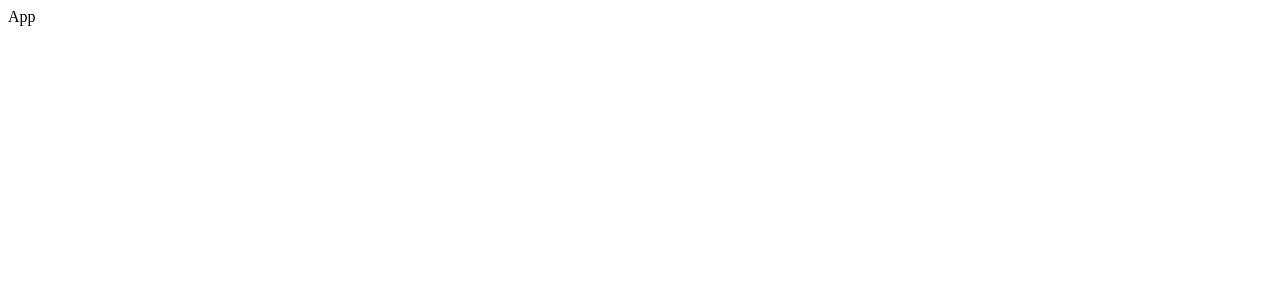
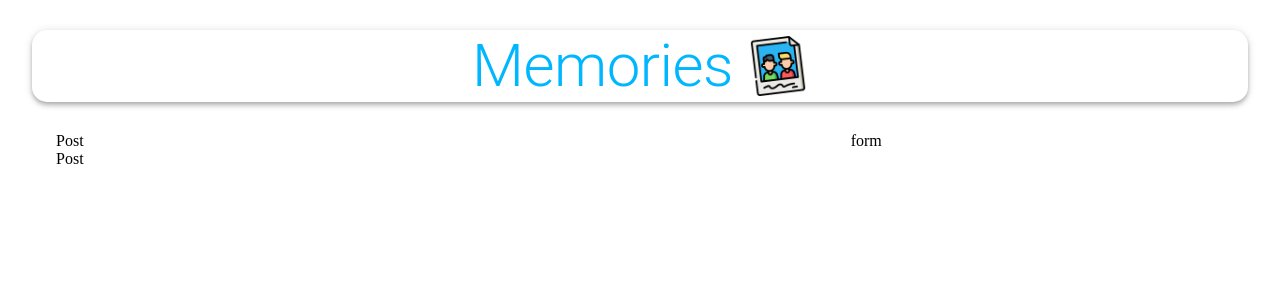
Before and after one commit to deshaXii/Memories-React-Application, a React (Create React App) app: page / in a window 1280 px wide. Shown: the top 300 px of the page. Built offline with nearby package versions, Linux system fonts and the light colour scheme.

Commit message:
create app style with matiral style and style our form and posts and post components

```diff
--- a/src/App.jsx
+++ b/src/App.jsx
@@ -1,8 +1,38 @@
+import { Container, AppBar, Typography, Grow, Grid } from "@material-ui/core";
+import Posts from "./components/Posts/Posts";
+import Form from "./components/Form/Form";
+import memories from "./images/memories.png";
+
+import useStyles from "./styles";
+
 const App = () => {
+  const classes = useStyles()
   return (
-    <div className="App">
-      <span>App</span>
-    </div>
+    <Container maxidth="lg">
+      <AppBar className={classes.appBar} position="static" color="inherit">
+        <Typography  className={classes.heading} align="center" variant="h2">
+          Memories
+        </Typography>
+        <img src={memories}  className={classes.image} alt="memories" height="60" />
+      </AppBar>
+      <Grow in>
+        <Container>
+          <Grid
+            container
+            justify="space-between"
+            alignItems="stretch"
+            spacing={3}
+          >
+            <Grid item xs={12} sm={7}>
+              <Posts />
+            </Grid>
+            <Grid item xs={12} sm={4}>
+                <Form />
+            </Grid>
+          </Grid>
+        </Container>
+      </Grow>
+    </Container>
   );
 };
 
--- a/src/components/Form/Form.jsx
+++ b/src/components/Form/Form.jsx
@@ -0,0 +1,9 @@
+import React from 'react'
+
+const Form = () => {
+    return (
+        <div>form</div>
+    )
+}
+
+export default Form
--- a/src/components/Posts/Posts.jsx
+++ b/src/components/Posts/Posts.jsx
@@ -0,0 +1,13 @@
+import React from "react";
+import Post from "./Post/Post";
+
+const Posts = () => {
+  return (
+    <>
+      <div>Post</div>
+      <Post />
+    </>
+  );
+};
+
+export default Posts;
--- a/src/components/Posts/post/Post.jsx
+++ b/src/components/Posts/post/Post.jsx
@@ -0,0 +1,9 @@
+import React from 'react'
+
+const Post = () => {
+    return (
+        <div>Post</div>
+    )
+}
+
+export default Post
--- /dev/null
+++ b/src/styles.js
@@ -0,0 +1,18 @@
+import { makeStyles } from "@material-ui/core/styles";
+
+export default makeStyles(() => ({
+  appBar: {
+    borderRadius: 15,
+    margin: "30px 0",
+    display: "flex",
+    flexDirection: "row",
+    justifyContent: "center",
+    alignItems: "center",
+  },
+  heading: {
+    color: "rgba(0,183,255, 1)",
+  },
+  image: {
+    marginLeft: "15px",
+  },
+}));
```
Also changed, not shown: src/components/Form/style.js (+24 -0 lines), src/components/Posts/post/style.js (+52 -0 lines), src/components/Posts/style.js (+14 -0 lines), src/images/memories.png (added).
